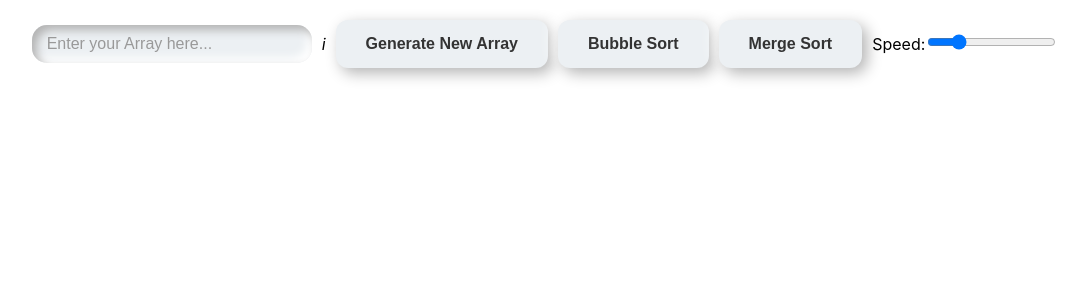
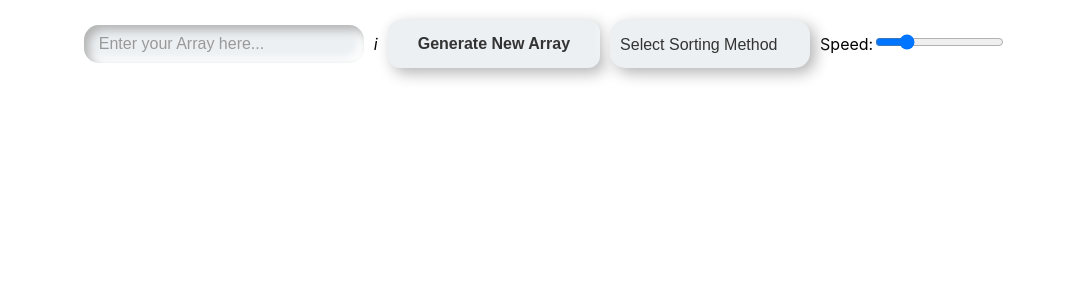
Before and after one commit to PUSHPENDRAPADDI/SortingVisualizer, a React (Create React App) app: page / in a window 1280 px wide. Shown: the top 300 px of the page, without its empty margins (95-1181 px from the left). Built offline with nearby package versions, Linux system fonts and the light colour scheme.

Commit message:
Replace button by dropdown

```diff
--- a/src/App.js
+++ b/src/App.js
@@ -14,21 +14,22 @@ function App() {
   useEffect(() => {
     const arr = userInput?.split(',');
     const integerArray = arr?.filter(item => !isNaN(item) && Number.isInteger(parseFloat(item))).map(item => Number(item));
-    integerArray && integerArray.length > 0 && setArray(integerArray);
-  }, [userInput])
+    if (integerArray && integerArray.length > 0) setArray(integerArray);
+  }, [userInput]);
+
 
   const generateArray = (size = 30) => {
     if (isSorting) return;
     const newArray = Array.from({ length: size }, () =>
       Math.floor(Math.random() * 500)
     );
-    setUserInput('')
+    setUserInput('');
     setArray(newArray);
   };
 
   const startSort = (algorithm) => {
-    let animations = bubbleSort(array);
     if (isSorting) return;
+    let animations = [];
     setIsSorting(true);
     switch (algorithm) {
       case "bubbleSort":
@@ -60,9 +61,8 @@ function App() {
         setTimeout(() => {
           const [barOneIdx, newHeight] = animations[i];
           const barOne = bars[barOneIdx];
-
           barOne.style.height = `${newHeight}px`;
-          barOne.innerHTML = newHeight
+          barOne.innerHTML = newHeight;
         }, i * speed);
       }
     }
--- a/src/components/Controls.js
+++ b/src/components/Controls.js
@@ -14,12 +14,11 @@ const Controls = ({ generateArray, startSort, setSpeed, isSorting, userInput, se
             <button className="neu-button" onClick={() => generateArray(30)} disabled={isSorting}>
                 Generate New Array
             </button>
-            <button className="neu-button" onClick={() => startSort("bubbleSort")} disabled={isSorting}>
-                Bubble Sort
-            </button>
-            <button className="neu-button" onClick={() => startSort("mergeSort")} disabled={isSorting}>
-                Merge Sort
-            </button>
+            <select onChange={(e) => startSort(e.target.value)} disabled={isSorting} class="neumorphism-dropdown">
+                <option value="">Select Sorting Method</option>
+                <option value="bubbleSort">Bubble Sort</option>
+                <option value="mergeSort">Merge Sort</option>
+            </select>
             <label>
                 Speed:
                 <input
--- a/src/components/Visualizer.css
+++ b/src/components/Visualizer.css
@@ -5,7 +5,6 @@
   height: 500px;
   margin-top: 20px;
 }
-
 .bar {
   margin: 0 5px;
   width: 20px;
@@ -20,19 +19,15 @@
   font-size: 12px;
   padding-bottom: 5px;
 }
-
 .bar.yellow {
   background-color: #f5c85c;
 }
-
 .bar.red {
   background-color: #ff6b6b;
 }
-
 .bar.green {
   background-color: #8fd19e;
 }
-
 .bar.blue {
   background-color: #6c92e8;
 }
@@ -48,30 +43,63 @@
   box-shadow: 5px 5px 15px #b3b3b3, -5px -5px 15px #ffffff;
   transition: all 0.3s ease;
 }
-
 .neu-button:hover {
   box-shadow: 3px 3px 10px #b3b3b3, -3px -3px 10px #ffffff;
 }
-
 .neu-button:active {
   box-shadow: inset 5px 5px 15px #b3b3b3, inset -5px -5px 15px #ffffff;
 }
-
 .neu-button:focus {
   outline: none;
 }
-
+.neumorphism-dropdown {
+  width: 200px;
+  padding: 10px;
+  background-color: #ecf0f3;
+  border: none;
+  border-radius: 15px;
+  box-shadow: 5px 5px 15px #b3b3b3, -5px -5px 15px #ffffff;
+  appearance: none;
+  outline: none;
+  font-size: 16px;
+  color: #333;
+  cursor: pointer;
+  transition: all 0.3s ease;
+  position: relative;
+}
+.neumorphism-dropdown::after {
+  content: '\25BC';
+  font-size: 12px;
+  color: #666;
+  position: absolute;
+  right: 15px;
+  top: 50%;
+  transform: translateY(-50%);
+  pointer-events: none;
+}
+.neumorphism-dropdown:hover {
+  box-shadow: 3px 3px 10px #b3b3b3, -3px -3px 10px #ffffff;
+}
+.neumorphism-dropdown:focus {
+  box-shadow: inset 5px 5px 15px #b3b3b3, inset -5px -5px 15px #ffffff;
+}
+.neumorphism-dropdown option {
+  padding: 10px;
+  background-color: #ecf0f3;
+  border-radius: 10px;
+  box-shadow: 3px 3px 10px #b3b3b3, -3px -3px 10px #ffffff;
+}
+.speedControl {
+  margin-top: 14px;
+}
 .speedControl{
   margin-top: 14px;
 }
-/* Container for input and info icon */
 .input-wrapper {
   position: relative;
   display: inline-flex;
   align-items: center;
 }
-
-/* Neumorphic input styling */
 .neumorphic-input {
   width: 250px;
   padding: 10px 15px;
@@ -83,21 +111,17 @@
   outline: none;
   transition: all 0.3s ease;
 }
-
 .neumorphic-input:focus {
   box-shadow: inset 2px 2px 5px #b3b3b3, inset -2px -2px 5px #ffffff, 5px 5px 15px rgba(0, 0, 0, 0.2);
 }
-
 .neumorphic-input::placeholder {
   color: #999999;
 }
-
 .info-icon-wrapper {
   position: relative;
   margin-left: 10px;
   cursor: pointer;
 }
-
 .info-icon {
   background-color: #ecf0f3;
   border-radius: 50%;
@@ -111,11 +135,9 @@
   box-shadow: 5px 5px 10px #b3b3b3, -5px -5px 10px #ffffff;
   transition: box-shadow 0.3s ease;
 }
-
 .info-icon-wrapper:hover .info-icon {
   box-shadow: 3px 3px 7px rgba(0, 0, 0, 0.2), -3px -3px 7px rgba(255, 255, 255, 0.7);
 }
-
 .tooltip-text {
   visibility: hidden;
   width: 180px;
@@ -132,7 +154,6 @@
   transition: opacity 0.3s ease;
   box-shadow: 0 4px 8px rgba(0, 0, 0, 0.2);
 }
-
 .info-icon-wrapper:hover .tooltip-text {
   visibility: visible;
   opacity: 1;
```
Also changed, not shown: 1 other file (tests, documents, lock files or other folders).
